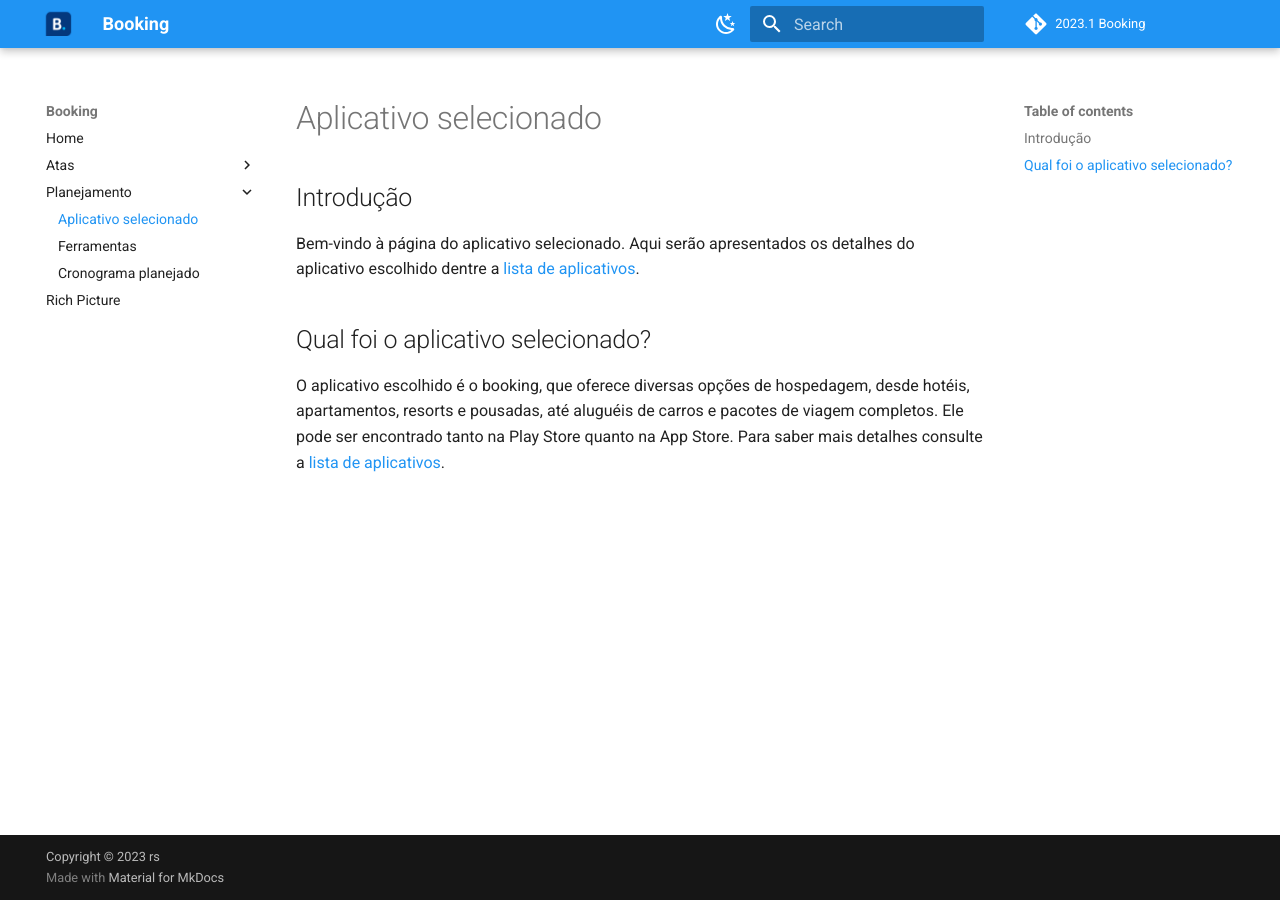
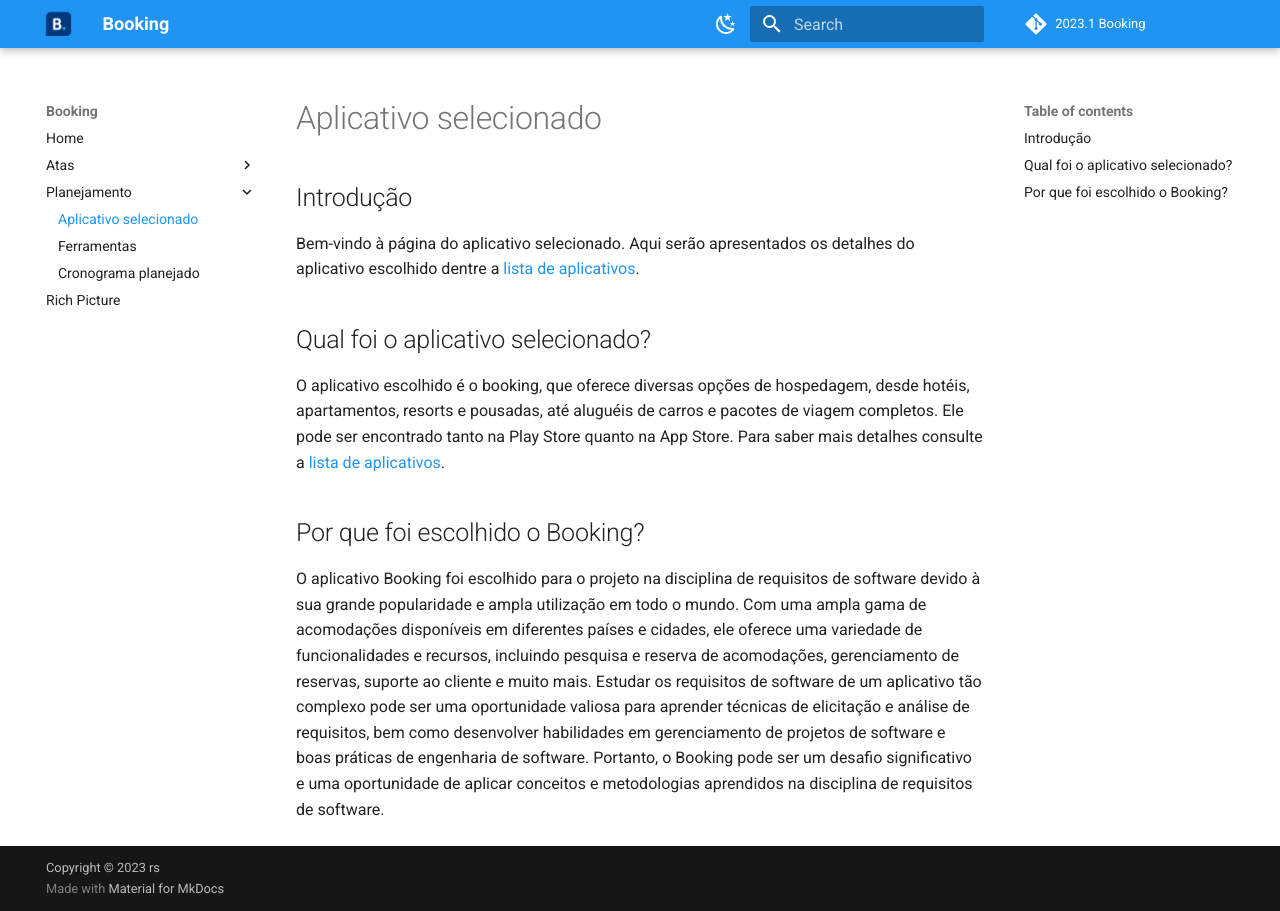
Before and after one commit to Requisitos-de-Software/2023.1-Booking, an MkDocs documentation site: the page built from docs/planejamento/aplicativoSelecionado.md, in a window 1280 px wide. Built offline with MkDocs 1.6.1 and Material for MkDocs 9.7.7, drawn with Linux system fonts in a browser that asks for light colours; comment, search, counter and statistics services are not loaded.

Commit message:
adiciona motivo pelo qual o app foi selecionado

```diff
--- a/docs/planejamento/aplicativoSelecionado.md
+++ b/docs/planejamento/aplicativoSelecionado.md
@@ -5,3 +5,7 @@
 ## Qual foi o aplicativo selecionado?
 
 O aplicativo escolhido é o booking, que oferece diversas opções de hospedagem, desde hotéis, apartamentos, resorts e pousadas, até aluguéis de carros e pacotes de viagem completos. Ele pode ser encontrado tanto na Play Store quanto na App Store. Para saber mais detalhes consulte a [lista de aplicativos](aplicativosAnalisados).
+
+## Por que foi escolhido o Booking?
+
+O aplicativo Booking foi escolhido para o projeto na disciplina de requisitos de software devido à sua grande popularidade e ampla utilização em todo o mundo. Com uma ampla gama de acomodações disponíveis em diferentes países e cidades, ele oferece uma variedade de funcionalidades e recursos, incluindo pesquisa e reserva de acomodações, gerenciamento de reservas, suporte ao cliente e muito mais. Estudar os requisitos de software de um aplicativo tão complexo pode ser uma oportunidade valiosa para aprender técnicas de elicitação e análise de requisitos, bem como desenvolver habilidades em gerenciamento de projetos de software e boas práticas de engenharia de software. Portanto, o Booking pode ser um desafio significativo e uma oportunidade de aplicar conceitos e metodologias aprendidos na disciplina de requisitos de software.
```
